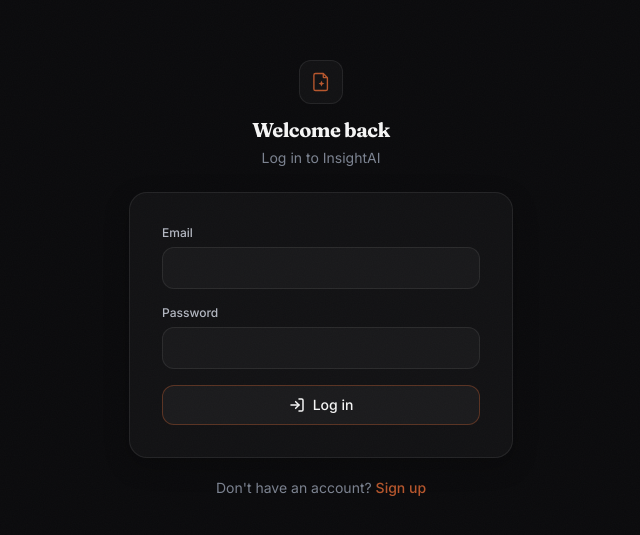
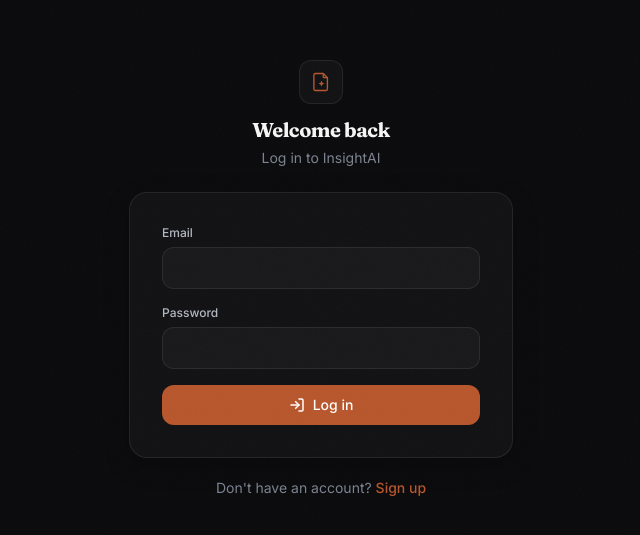
Before and after one commit to Udbhav748/InsightAI-RAG-Project-, a React (Vite) app in the folder frontend/: page /login in a window 1280 px wide. Shown: the part 121-656 px from the top of the page, without its empty margins (319-959 px from the left). Built offline with nearby package versions, Linux system fonts and the light colour scheme; no server answers.

Commit message:
Give primary buttons a solid accent fill instead of a faint border
btn-primary was white/transparent with only a 30%-opacity accent
border, so the brand accent color never actually showed up on the
buttons users click most (Send, Upload, Login, Approve).

```diff
--- a/frontend/src/styles/index.css
+++ b/frontend/src/styles/index.css
@@ -111,11 +111,11 @@
   }
 
   .btn-primary {
-    @apply btn border border-accent-600/30 bg-white text-slate-900 shadow-soft-light
-           hover:bg-slate-50 hover:border-accent-600/50 hover:-translate-y-px
-           active:translate-y-0
-           dark:border-accent-500/40 dark:bg-white/[0.04] dark:text-ink-primary dark:shadow-none
-           dark:hover:bg-white/[0.07] dark:hover:border-accent-500/60;
+    @apply btn border border-transparent bg-accent-500 text-white shadow-soft-light
+           hover:bg-accent-600 hover:-translate-y-px
+           active:translate-y-0 active:bg-accent-600
+           dark:bg-accent-500 dark:text-white dark:shadow-none
+           dark:hover:bg-accent-400;
   }
 
   .btn-secondary {
```
